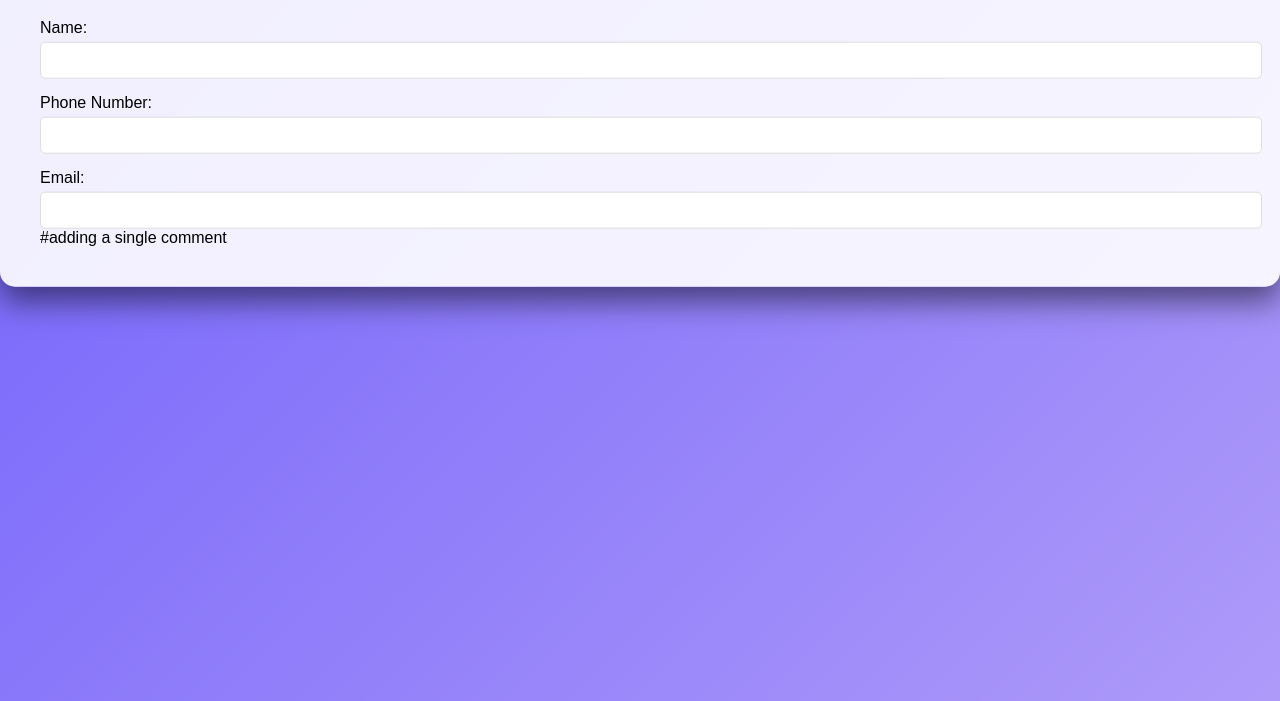
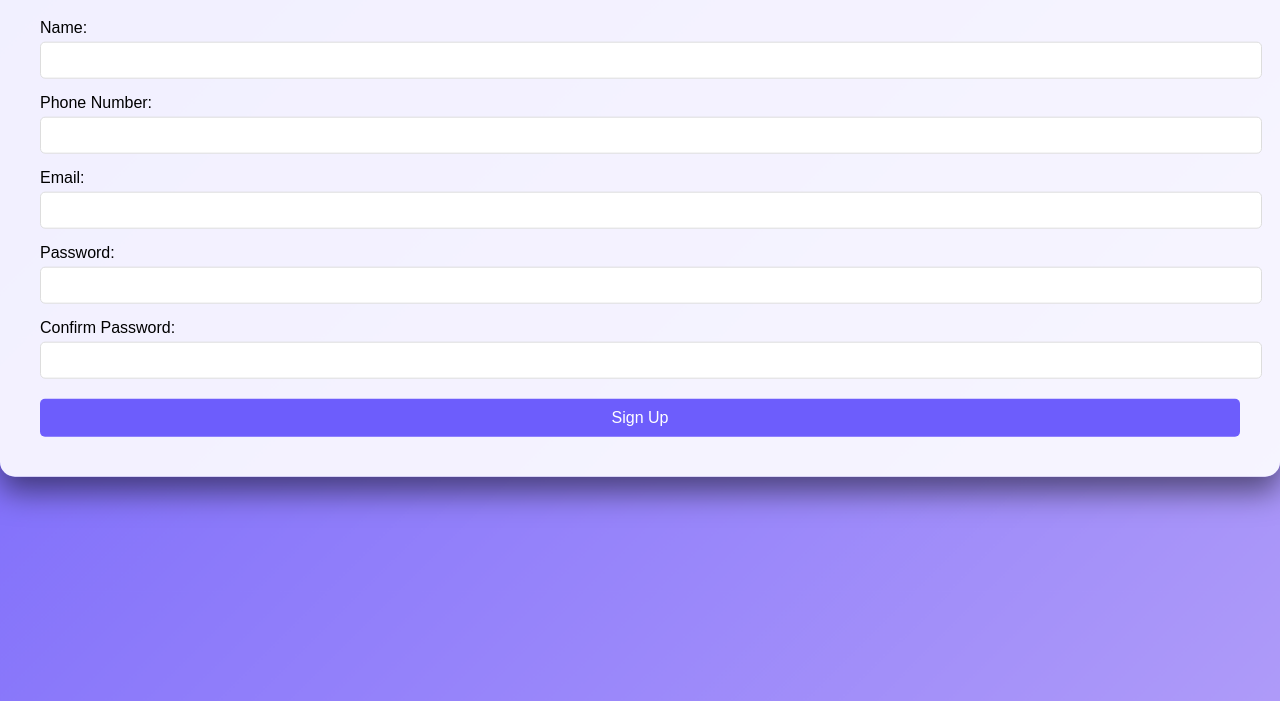
Before and after one commit to anirudhjoshi97/loginpage, a website: page index.html in a window 1280 px wide. Shown: the part 99-800 px from the top of the page. Drawn offline with Linux system fonts and the light colour scheme.

Commit message:
new code

```diff
--- a/index.html
+++ b/index.html
@@ -20,5 +20,16 @@
             <label for="email">Email:</label>
             <input type="email" id="email" required>
 
+            <label for="password">Password:</label>
+            <input type="password" id="password" required minlength="6" title="Password must be at least 6 characters long">
 
-            #adding a single comment
+            <label for="confirmPassword">Confirm Password:</label>
+            <input type="password" id="confirmPassword" required minlength="6" title="Passwords must match">
+
+            <button type="submit">Sign Up</button>
+        </form>
+    </div>
+
+    <script src="script.js"></script>
+</body>
+</html>
```
